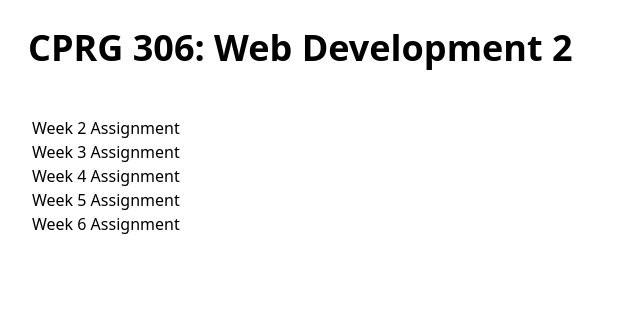
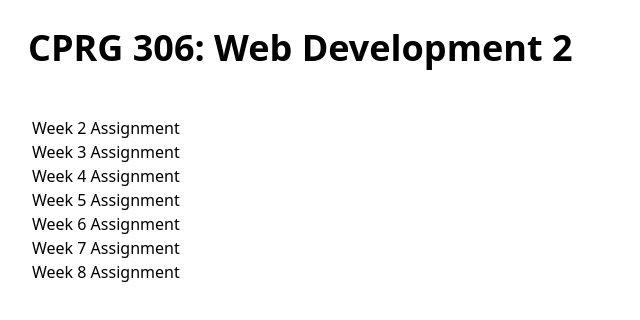
Before and after one commit to chaeeh7791/cprg306-assignments, a Next.js app: page / in a window 1280 px wide. Shown: the top 320 px of the page, without its empty margins (0-640 px from the left). Built offline with nearby package versions, Linux system fonts and the light colour scheme.

Commit message:
Update page.js

```diff
--- a/app/page.js
+++ b/app/page.js
@@ -18,6 +18,10 @@ export default function Page() {
         <Link href="/week-5">Week 5 Assignment</Link>
         <br />
         <Link href="/week-6">Week 6 Assignment</Link>
+        <br />
+        <Link href="/week-7">Week 7 Assignment</Link>
+        <br />
+        <Link href="/week-8">Week 8 Assignment</Link>
       </div>
     </main>
   );
```
